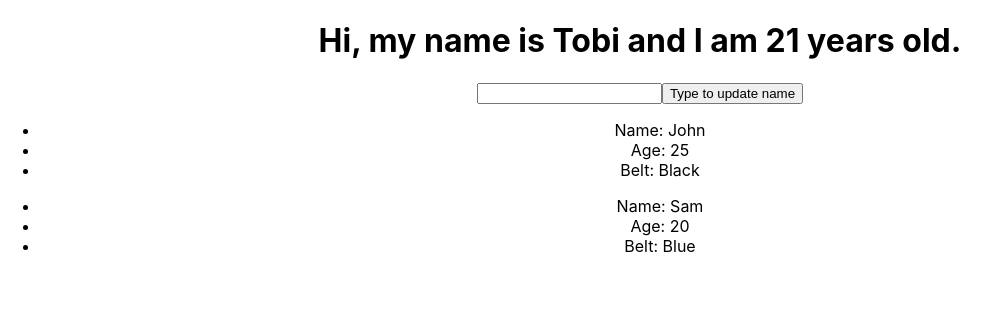
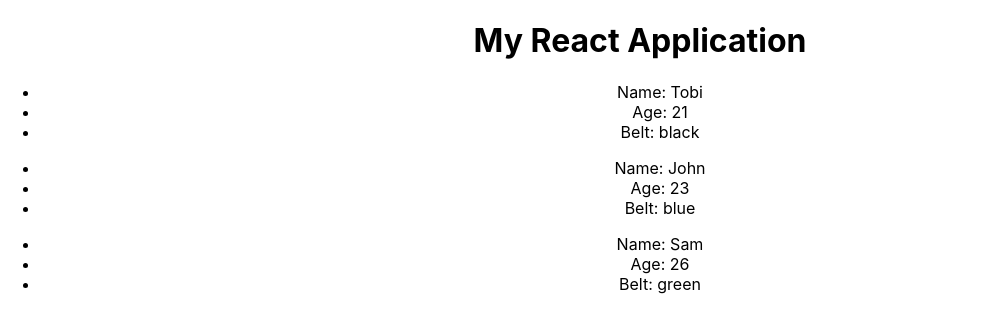
Before and after one commit to TobiOladoja/react-concepts, a React (Create React App) app: page / in a window 1280 px wide. Shown: the top 332 px of the page, without its empty margins (0-999 px from the left). Built offline with nearby package versions, Linux system fonts and the light colour scheme.

Commit message:
Outputting Lists, cycling through data

```diff
--- a/src/App.js
+++ b/src/App.js
@@ -4,39 +4,28 @@ import Ninjas from './components/Ninjas';
 
 class App extends Component {
   state = {
-    name: 'Tobi',
-    age: 21
+    ninjas: [
+      { name: 'Tobi', age: 21, belt: 'black', id: 1 },
+      { name: 'John', age: 23, belt: 'blue', id: 2 },
+      { name: 'Sam', age: 26, belt: 'green', id: 3 }
+    ]
   };
 
-  handleChange = e => {
-    this.setState({
-      name: e.target.value // To get value of whatever is being typed into the input field being targeted.
-    });
-  };
-
-  handleSubmit = e => {
-    e.preventDefault(); // Prevent default reloading of page
-    console.log('Form has been submitted', this.state.name);
-  };
   render() {
-    const { name, age } = this.state;
-    const { handleChange, handleSubmit } = this;
     return (
       <div className='App'>
-        <h1>
-          Hi, my name is {name} and I am {age} years old.
-        </h1>
-        {/* adding Event to onSubmit covers button (clicking it) and when a user types enter. Best of both worlds!*/}
-        <form onSubmit={handleSubmit}>
-          <input type='text' onChange={handleChange} />
-          <button>Type to update name</button>
-        </form>
-        {/* Created three props to pass into the Ninjas component */}
-        <Ninjas name='John' age='25' belt='Black' />
-        <Ninjas name='Sam' age='20' belt='Blue' />
+        <h1>My React Application</h1>
+
+        <Ninjas ninjas={this.state.ninjas} />
       </div>
     );
   }
 }
 
 export default App;
+
+// We're going to pass the array in the state down to the Ninjas in the rendered component Ninjas, by passing it down as prop called ninjas
+// and set it equaul to {this.state.ninjas}, so we'll have access to the ninjas array in the Ninjas component. Then in ninjas file
+// We get the original array which is ninjas, then we map through the array then we receive the inidivdual ninja. Then we perform
+// a function for each individual item, inside that function we'll perform a bit of JSX that we want to output for each individual ninja.
+// So it cycles through those, stores that JSX in a new array called ninjaList, then we output that ninjaList and it outpts that whole of JSX.
--- a/src/components/Ninjas.js
+++ b/src/components/Ninjas.js
@@ -2,17 +2,19 @@ import React, { Component } from 'react';
 
 class Ninjas extends Component {
   render() {
-    console.log(this.props); // You can see the name, age and belt that was passed by the App Component.
-    const { name, age, belt } = this.props; // Destructuring, so you can pass props now without using 'this.props.___' just '____'
-    return (
-      <div className='ninja'>
-        <ul>
-          <li>Name: {name}</li>
-          <li>Age: {age}</li>
-          <li>Belt: {belt}</li>
-        </ul>
-      </div>
-    );
+    const { ninjas } = this.props;
+    const ninjaList = ninjas.map(ninja => {
+      return (
+        <div className='ninja' key={ninja.id}>
+          <ul>
+            <li>Name: {ninja.name}</li>
+            <li>Age: {ninja.age}</li>
+            <li>Belt: {ninja.belt}</li>
+          </ul>
+        </div>
+      );
+    });
+    return <div className='ninja-list'>{ninjaList}</div>;
   }
 }
 
```
